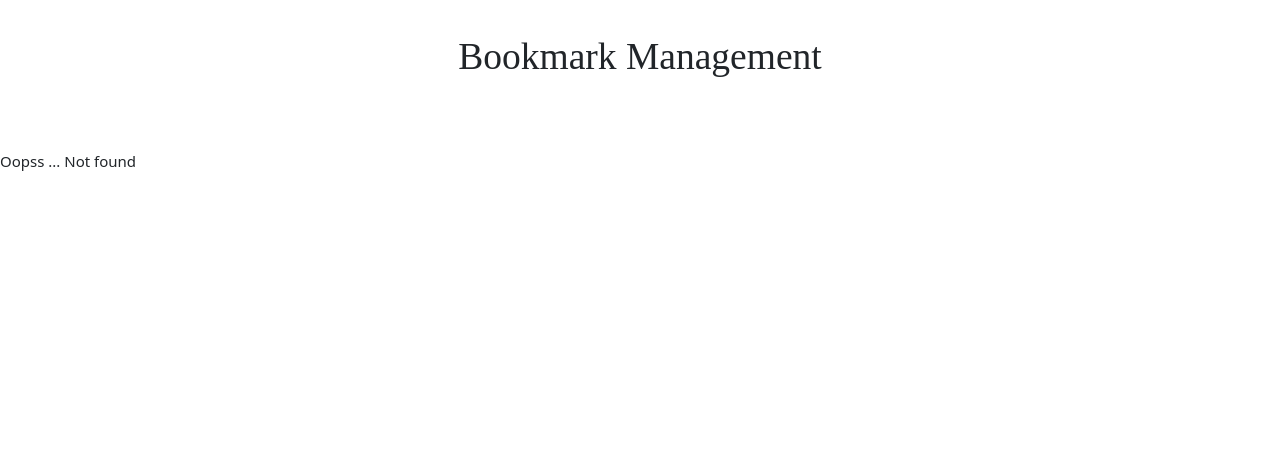
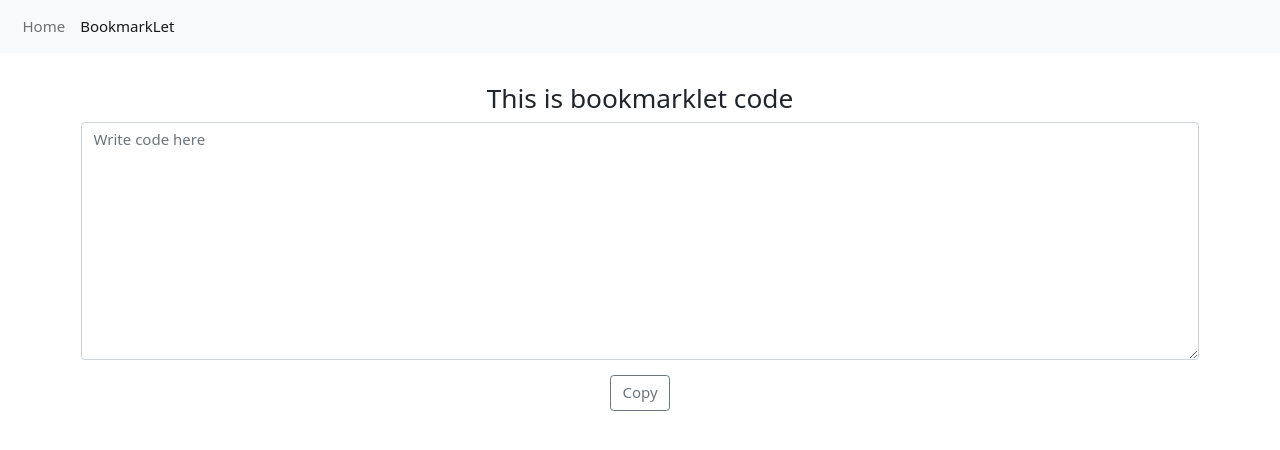
Before and after one commit to giaphien363/fabbiExamBookmark, a React (Create React App) app in the folder frontend/: page /bookmarklet in a window 1280 px wide. Before the commit this address had no page. Shown: the top 450 px of the page. Built offline with nearby package versions, Linux system fonts and the light colour scheme.

Commit message:
done bookmarklet

```diff
--- a/frontend/package.json
+++ b/frontend/package.json
@@ -17,6 +17,7 @@
     "formik": "^2.2.9",
     "react": "^17.0.2",
     "react-bootstrap": "^2.0.3",
+    "react-copy-to-clipboard": "^5.0.4",
     "react-dom": "^17.0.2",
     "react-perfect-scrollbar": "^1.5.8",
     "react-redux": "^7.2.6",
--- a/frontend/src/App.js
+++ b/frontend/src/App.js
@@ -2,6 +2,7 @@ import React, { Suspense } from "react";
 import { BrowserRouter, Redirect, Route, Switch } from "react-router-dom";
 import Header from "./components/Header";
 import NotFound from "./components/NotFound";
+import BookmarkLet from "./features/BookmarkLet";
 
 const Bookmark = React.lazy(() => import("./features/BookmarkList"));
 
@@ -9,16 +10,16 @@ function App() {
   return (
     <>
       <Suspense fallback={<div> Loading... </div>}>
-
         <BrowserRouter>
           <Header />
           <Switch>
             <Redirect exact from="/" to="/bookmark" />
-            <Route path="/bookmark" component={Bookmark} />
-            <Route component={NotFound} />
-          </Switch>
-        </BrowserRouter>
-      </Suspense>
+            <Route path="/bookmark" component={Bookmark} />{" "}
+            <Route path="/bookmarklet" component={BookmarkLet} />{" "}
+            <Route component={NotFound} />{" "}
+          </Switch>{" "}
+        </BrowserRouter>{" "}
+      </Suspense>{" "}
     </>
   );
 }
--- a/frontend/src/components/Header/StyledHeader.ts
+++ b/frontend/src/components/Header/StyledHeader.ts
@@ -1,13 +1,12 @@
 import { Container, Row } from "reactstrap";
 import styled from "styled-components";
 
-export const StyledHeader = styled(Container)`
+export const StyledHeader = styled.div`
   margin-bottom: 30px;
 `;
 
 export const StyledHeaderTitle = styled(Row)`
   font-family: serif;
-  height: 120px;
   text-align: center;
   align-content: center;
 `;
--- a/frontend/src/components/Header/index.jsx
+++ b/frontend/src/components/Header/index.jsx
@@ -1,12 +1,41 @@
 import React from "react";
 import { StyledHeader, StyledHeaderTitle } from "./StyledHeader";
+import { useLocation, Link } from "react-router-dom";
 
 const Header = () => {
+  const location = useLocation()["pathname"];
   return (
     <StyledHeader>
-      <StyledHeaderTitle>
-        <h1>Bookmark Management</h1>
-      </StyledHeaderTitle>
+      <nav className="navbar navbar-expand-lg navbar-light bg-light">
+        <div className="collapse navbar-collapse" id="navbarNav">
+          <ul className="navbar-nav">
+            <li
+              className={
+                location == "/bookmark" ? "nav-item active" : "nav-item"
+              }
+            >
+              <Link className="nav-link" to="/">
+                Home
+              </Link>
+            </li>
+
+            <li
+              className={
+                location == "/bookmarklet" ? "nav-item active" : "nav-item"
+              }
+            >
+              <Link className="nav-link" to="/bookmarklet">
+                BookmarkLet
+              </Link>
+            </li>
+          </ul>
+        </div>
+      </nav>
+      {location == "/bookmark" && (
+        <StyledHeaderTitle>
+          <h1>Bookmark Management</h1>
+        </StyledHeaderTitle>
+      )}
     </StyledHeader>
   );
 };
--- a/frontend/src/components/NotFound/index.jsx
+++ b/frontend/src/components/NotFound/index.jsx
@@ -1,12 +1,15 @@
-import React from 'react';
+import React from "react";
+import { Container } from "reactstrap";
 
 NotFound.propTypes = {};
 
 function NotFound() {
   return (
-    <div>
-      Oopss ... Not found
-    </div>
+    <Container>
+      <div style={{ textAlign: "center" }}>
+        <h3>Oopss ... Not found</h3>
+      </div>
+    </Container>
   );
 }
 
--- a/frontend/src/features/BookmarkLet/index.jsx
+++ b/frontend/src/features/BookmarkLet/index.jsx
@@ -1,15 +1,65 @@
-import React from 'react'
+import React, { useEffect, useState } from "react";
+import { CopyToClipboard } from "react-copy-to-clipboard";
+import { Container } from "reactstrap";
 
 const BookmarkLet = () => {
-    return (
-        <div>
-            This is bookmarklet
-        </div>
-    )
-}
+  const [copied, setCopied] = useState(false);
+  const [checkCopy, setCheckCopy] = useState(false);
+  const [value, setValue] = useState("");
+  const [valueInBoard, setValueInBoard] = useState("");
 
-BookmarkLet.propTypes = {
+  useEffect(() => {
+    const copiedTimeOut = setTimeout(() => {
+      if (copied) {
+        setCopied(false);
+      }
+    }, 2000);
+    return () => {
+      clearTimeout(copiedTimeOut);
+    };
+  }, [copied]);
 
-}
+  const copyText = (vl, rs) => {
+    if (!value) return;
+    setCheckCopy(rs);
+    setValueInBoard(vl);
+    setCopied(true);
+    setValue("");
+  };
 
-export default BookmarkLet
+  return (
+    <Container>
+      <div style={{ textAlign: "center" }}>
+        <h3>This is bookmarklet code</h3>
+        {checkCopy && (
+          <a
+            className="btn btn-outline-success my-2"
+            href={`javascript:(function(){${valueInBoard}})()`}
+          >
+            Demo bookmark drag
+          </a>
+        )}
+
+        <textarea
+          className="form-control"
+          rows="10"
+          value={value}
+          placeholder="Write code here"
+          onChange={(e) => {
+            setValue(e.target.value);
+            setCopied(false);
+          }}
+        ></textarea>
+
+        <CopyToClipboard text={value} onCopy={copyText}>
+          <button className="btn btn-outline-secondary my-3">Copy</button>
+        </CopyToClipboard>
+        {copied ? <p className="text-danger">Copied.</p> : null}
+      </div>
+    </Container>
+  );
+};
+
+BookmarkLet.propTypes = {};
+
+export default BookmarkLet;
```
Also changed, not shown: frontend/src/features/BookmarkLet/codeBookmarkLet.js (added, +77 -0 lines), 1 other file (tests, documents, lock files or other folders).
